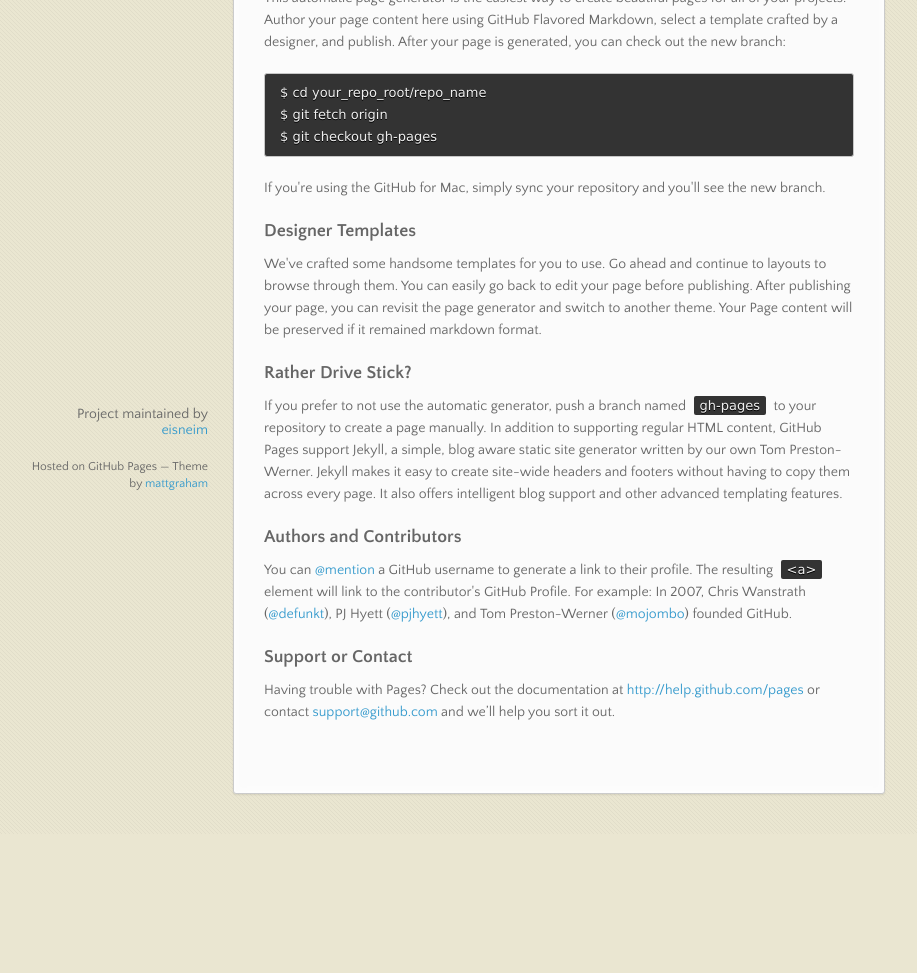
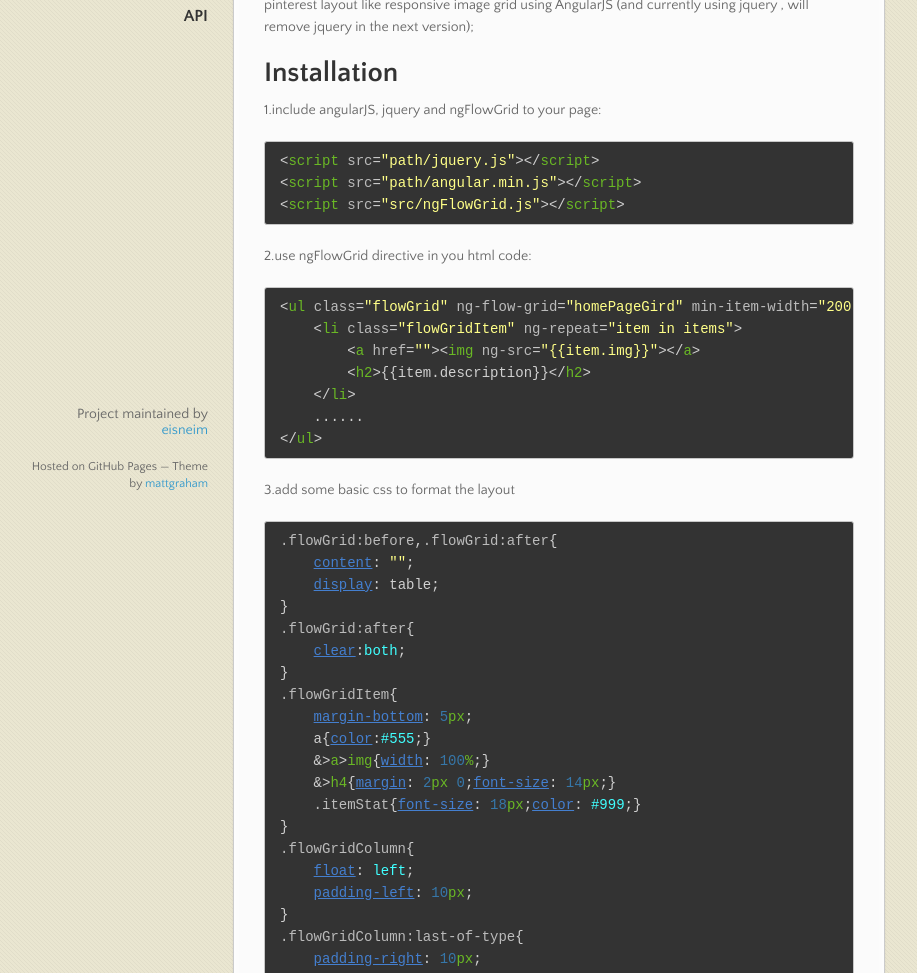
Before and after one commit to eisneim/ngFlowGrid, a plain HTML site: page index.html in a window 1280 px wide. Shown: the part 268-1241 px from the top of the page, without its empty margins (82-999 px from the left). Before the commit the page ends 1102 px from the top, so only its background shows below. Drawn offline with nearby package versions, Linux system fonts and the light colour scheme.

```diff
--- a/index.html
+++ b/index.html
@@ -39,37 +39,73 @@
         <ul></ul>
       </nav>
       <section>
-        <h3>
-<a id="welcome-to-github-pages" class="anchor" href="#welcome-to-github-pages" aria-hidden="true"><span class="octicon octicon-link"></span></a>Welcome to GitHub Pages.</h3>
+        <h1>
+<a id="ngflowgrid" class="anchor" href="#ngflowgrid" aria-hidden="true"><span class="octicon octicon-link"></span></a>ngFlowGrid</h1>
 
-<p>This automatic page generator is the easiest way to create beautiful pages for all of your projects. Author your page content here using GitHub Flavored Markdown, select a template crafted by a designer, and publish. After your page is generated, you can check out the new branch:</p>
+<p>pinterest layout like responsive image grid using AngularJS (and currently using jquery , will remove jquery in the next version);</p>
 
-<pre><code>$ cd your_repo_root/repo_name
-$ git fetch origin
-$ git checkout gh-pages
-</code></pre>
+<h1>
+<a id="installation" class="anchor" href="#installation" aria-hidden="true"><span class="octicon octicon-link"></span></a>Installation</h1>
 
-<p>If you're using the GitHub for Mac, simply sync your repository and you'll see the new branch.</p>
+<p>1.include angularJS, jquery and ngFlowGrid to your page:</p>
 
-<h3>
-<a id="designer-templates" class="anchor" href="#designer-templates" aria-hidden="true"><span class="octicon octicon-link"></span></a>Designer Templates</h3>
+<div class="highlight highlight-html"><pre>&lt;<span class="nt">script</span> <span class="na">src</span>=<span class="s2">"path/jquery.js"</span>&gt;&lt;/<span class="nt">script</span>&gt;
+&lt;<span class="nt">script</span> <span class="na">src</span>=<span class="s2">"path/angular.min.js"</span>&gt;&lt;/<span class="nt">script</span>&gt;
+&lt;<span class="nt">script</span> <span class="na">src</span>=<span class="s2">"src/ngFlowGrid.js"</span>&gt;&lt;/<span class="nt">script</span>&gt;
+</pre></div>
 
-<p>We've crafted some handsome templates for you to use. Go ahead and continue to layouts to browse through them. You can easily go back to edit your page before publishing. After publishing your page, you can revisit the page generator and switch to another theme. Your Page content will be preserved if it remained markdown format.</p>
+<p>2.use ngFlowGrid directive in you html code:</p>
 
-<h3>
-<a id="rather-drive-stick" class="anchor" href="#rather-drive-stick" aria-hidden="true"><span class="octicon octicon-link"></span></a>Rather Drive Stick?</h3>
+<div class="highlight highlight-html"><pre>&lt;<span class="nt">ul</span> <span class="na">class</span>=<span class="s2">"flowGrid"</span> <span class="na">ng-flow-grid</span>=<span class="s2">"homePageGird"</span> <span class="na">min-item-width</span>=<span class="s2">"200"</span>&gt;
+    &lt;<span class="nt">li</span> <span class="na">class</span>=<span class="s2">"flowGridItem"</span> <span class="na">ng-repeat</span>=<span class="s2">"item in items"</span>&gt;
+        &lt;<span class="nt">a</span> <span class="na">href</span>=<span class="s2">""</span>&gt;&lt;<span class="nt">img</span> <span class="na">ng-src</span>=<span class="s2">"{{item.img}}"</span>&gt;&lt;/<span class="nt">a</span>&gt;
+        &lt;<span class="nt">h2</span>&gt;{{item.description}}&lt;/<span class="nt">h2</span>&gt;
+    &lt;/<span class="nt">li</span>&gt;
+    ......
+&lt;/<span class="nt">ul</span>&gt;
+</pre></div>
 
-<p>If you prefer to not use the automatic generator, push a branch named <code>gh-pages</code> to your repository to create a page manually. In addition to supporting regular HTML content, GitHub Pages support Jekyll, a simple, blog aware static site generator written by our own Tom Preston-Werner. Jekyll makes it easy to create site-wide headers and footers without having to copy them across every page. It also offers intelligent blog support and other advanced templating features.</p>
+<p>3.add some basic css to format the layout</p>
 
-<h3>
-<a id="authors-and-contributors" class="anchor" href="#authors-and-contributors" aria-hidden="true"><span class="octicon octicon-link"></span></a>Authors and Contributors</h3>
+<div class="highlight highlight-css"><pre>
+<span class="na">.flowGrid</span><span class="na">:before</span>,<span class="na">.flowGrid</span><span class="na">:after</span>{
+    <span class="nc">content</span><span class="o">:</span> <span class="s2">""</span>;
+    <span class="nc">display</span><span class="o">:</span> table;
+}
+<span class="na">.flowGrid</span><span class="na">:after</span>{
+    <span class="nc">clear</span><span class="o">:</span><span class="no">both</span>;
+}
+<span class="na">.flowGridItem</span>{
+    <span class="nc">margin-bottom</span><span class="o">:</span> <span class="m">5<span class="k">px</span></span>;
+    a{<span class="nc">color</span><span class="o">:</span><span class="no">#555</span>;}
+    &amp;&gt;<span class="nt">a</span>&gt;<span class="nt">img</span>{<span class="nc">width</span><span class="o">:</span> <span class="m">100<span class="k">%</span></span>;}
+    &amp;&gt;<span class="nt">h4</span>{<span class="nc">margin</span><span class="o">:</span> <span class="m">2<span class="k">px</span></span> <span class="m">0</span>;<span class="nc">font-size</span><span class="o">:</span> <span class="m">14<span class="k">px</span></span>;}
+    <span class="na">.itemStat</span>{<span class="nc">font-size</span><span class="o">:</span> <span class="m">18<span class="k">px</span></span>;<span class="nc">color</span><span class="o">:</span> <span class="no">#999</span>;}
+}
+<span class="na">.flowGridColumn</span>{
+    <span class="nc">float</span><span class="o">:</span> <span class="no">left</span>;
+    <span class="nc">padding-left</span><span class="o">:</span> <span class="m">10<span class="k">px</span></span>;
+}
+<span class="na">.flowGridColumn</span><span class="na">:last-of-type</span>{
+    <span class="nc">padding-right</span><span class="o">:</span> <span class="m">10<span class="k">px</span></span>;
+}
+</pre></div>
 
-<p>You can <a href="https://github.com/blog/821" class="user-mention">@mention</a> a GitHub username to generate a link to their profile. The resulting <code>&lt;a&gt;</code> element will link to the contributor's GitHub Profile. For example: In 2007, Chris Wanstrath (<a href="https://github.com/defunkt" class="user-mention">@defunkt</a>), PJ Hyett (<a href="https://github.com/pjhyett" class="user-mention">@pjhyett</a>), and Tom Preston-Werner (<a href="https://github.com/mojombo" class="user-mention">@mojombo</a>) founded GitHub.</p>
+<p>4.controll the gird in your controller:</p>
 
-<h3>
-<a id="support-or-contact" class="anchor" href="#support-or-contact" aria-hidden="true"><span class="octicon octicon-link"></span></a>Support or Contact</h3>
+<div class="highlight highlight-javascript"><pre>app.controller(<span class="s1">'appCtrl'</span>,[<span class="s1">'$scope'</span>,<span class="s1">'fgDelegate'</span>,<span class="kt">function</span>(<span class="nv">$scope</span>,<span class="nv">fgDelegate</span>){
 
-<p>Having trouble with Pages? Check out the documentation at <a href="http://help.github.com/pages">http://help.github.com/pages</a> or contact <a href="mailto:support@github.com">support@github.com</a> and we’ll help you sort it out.</p>
+    <span class="k">var</span> homePageGrid <span class="o">=</span> fgDelegate.getFlow(<span class="s1">'homePageGird'</span>);
+
+    <span class="c1">// then you can:</span>
+    homePageGrid.minItemWidth <span class="o">=</span> <span class="m">150</span>;
+    homePageGrid.refill();
+
+}]);
+</pre></div>
+
+<h1>
+<a id="api" class="anchor" href="#api" aria-hidden="true"><span class="octicon octicon-link"></span></a>API</h1>
       </section>
       <footer>
         <p>Project maintained by <a href="https://github.com/eisneim">eisneim</a></p>
```
Also changed, not shown: params.json (+1 -1 lines).
